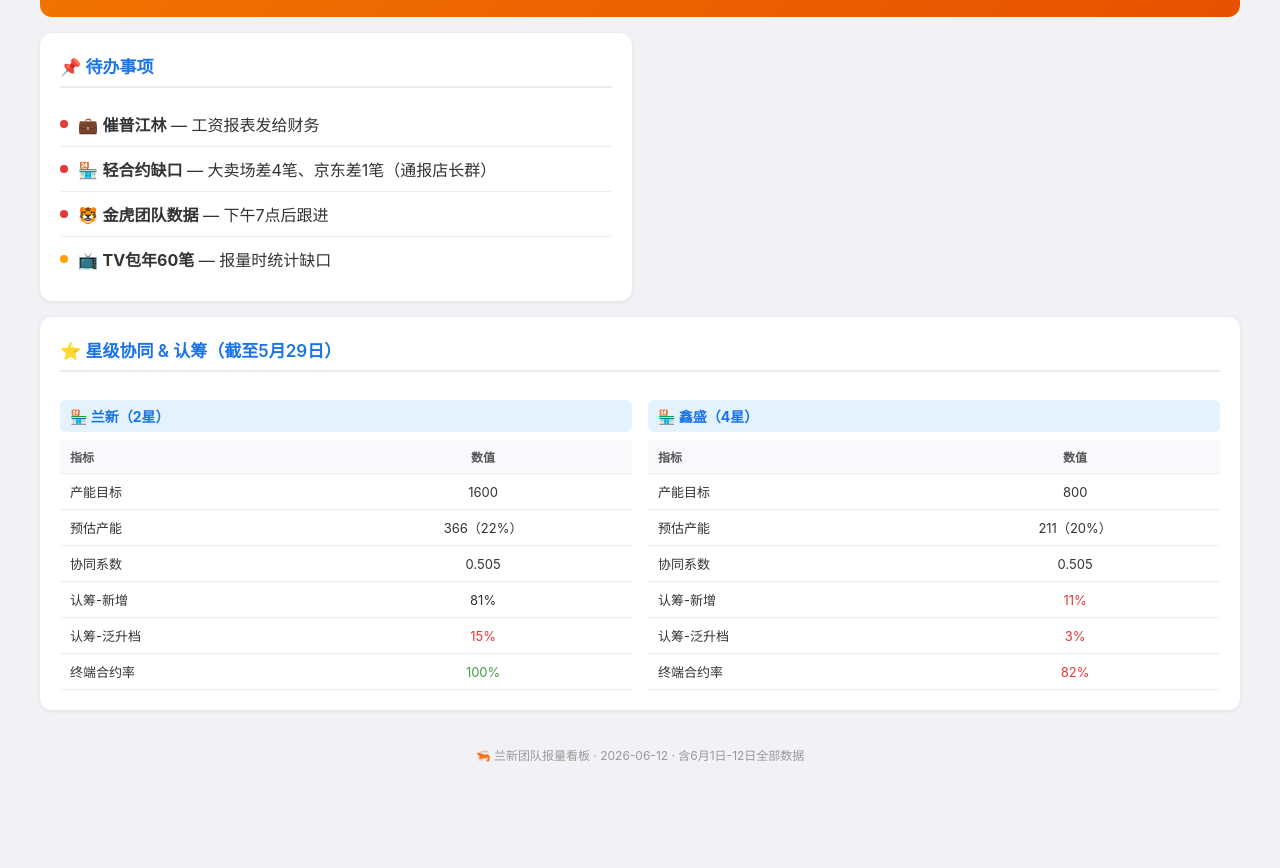
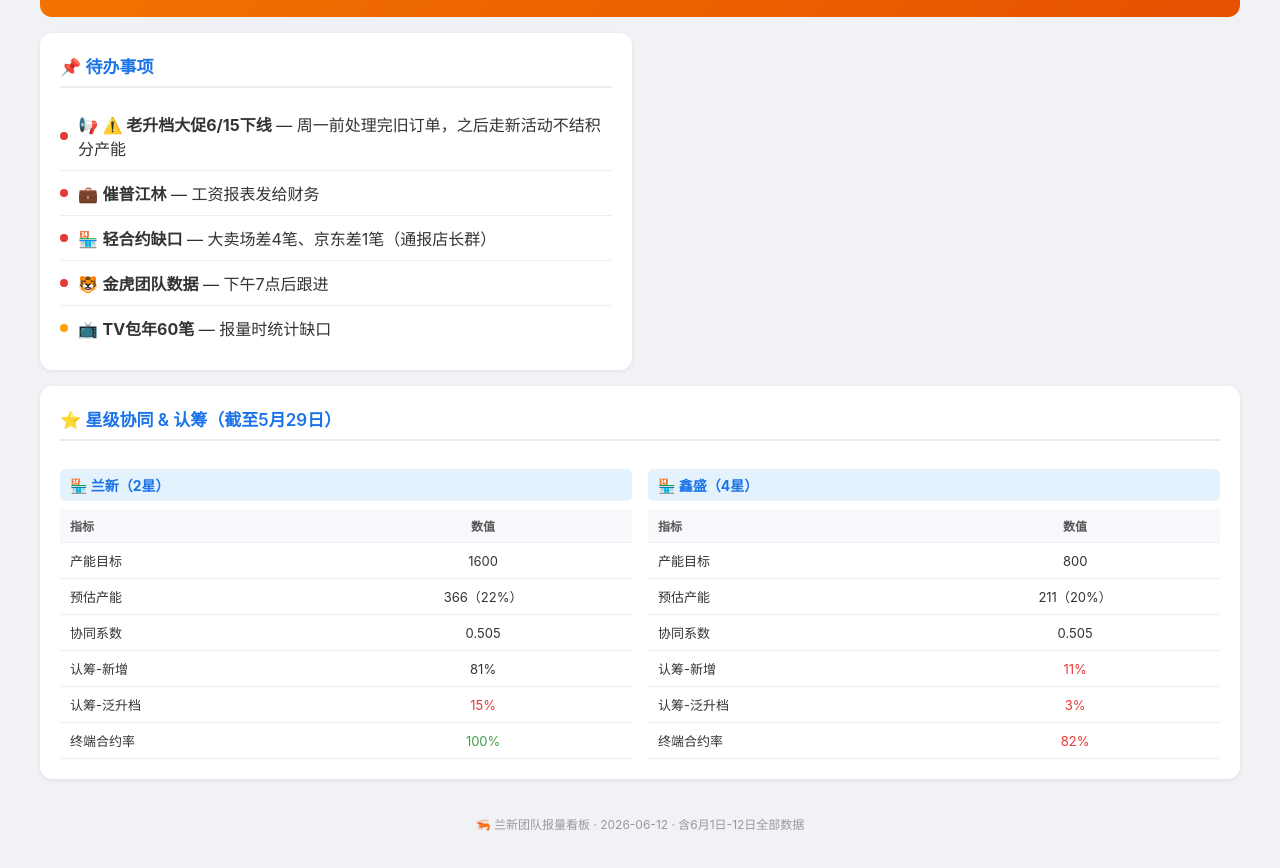
Before and after one commit to tangzhipeng420/html, a plain HTML site: page 兰新六月报量看板.html in a window 1280 px wide. Shown: the part 2654-3522 px from the top of the page. Before the commit the page ends 3453 px from the top, so only its background shows below. Drawn offline with Linux system fonts and the light colour scheme.

Commit message:
新升档大促上线：老活动6月15日下线

```diff
--- a/兰新六月报量看板.html
+++ b/兰新六月报量看板.html
@@ -284,6 +284,7 @@
 
     <div class="card">
       <h2>📌 待办事项</h2>
+      <div class="todo-item"><div class="todo-dot red"></div><div>📢 <strong>⚠️ 老升档大促6/15下线</strong> — 周一前处理完旧订单，之后走新活动不结积分产能</div></div>
       <div class="todo-item"><div class="todo-dot red"></div><div>💼 <strong>催普江林</strong> — 工资报表发给财务</div></div>
       <div class="todo-item"><div class="todo-dot red"></div><div>🏪 <strong>轻合约缺口</strong> — 大卖场差4笔、京东差1笔（通报店长群）</div></div>
       <div class="todo-item"><div class="todo-dot red"></div><div>🐯 <strong>金虎团队数据</strong> — 下午7点后跟进</div></div>
```
Also changed, not shown: 1 other file.
